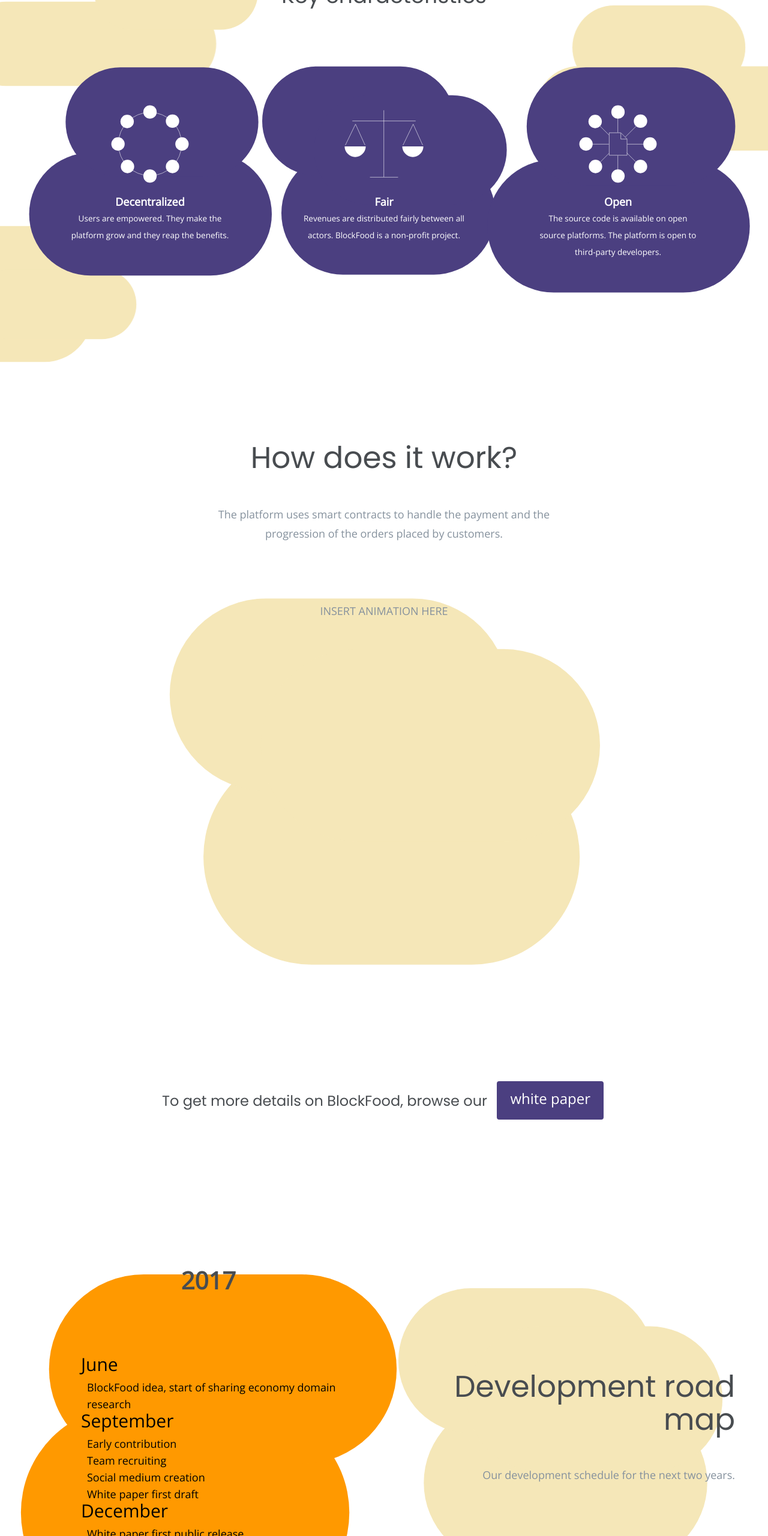
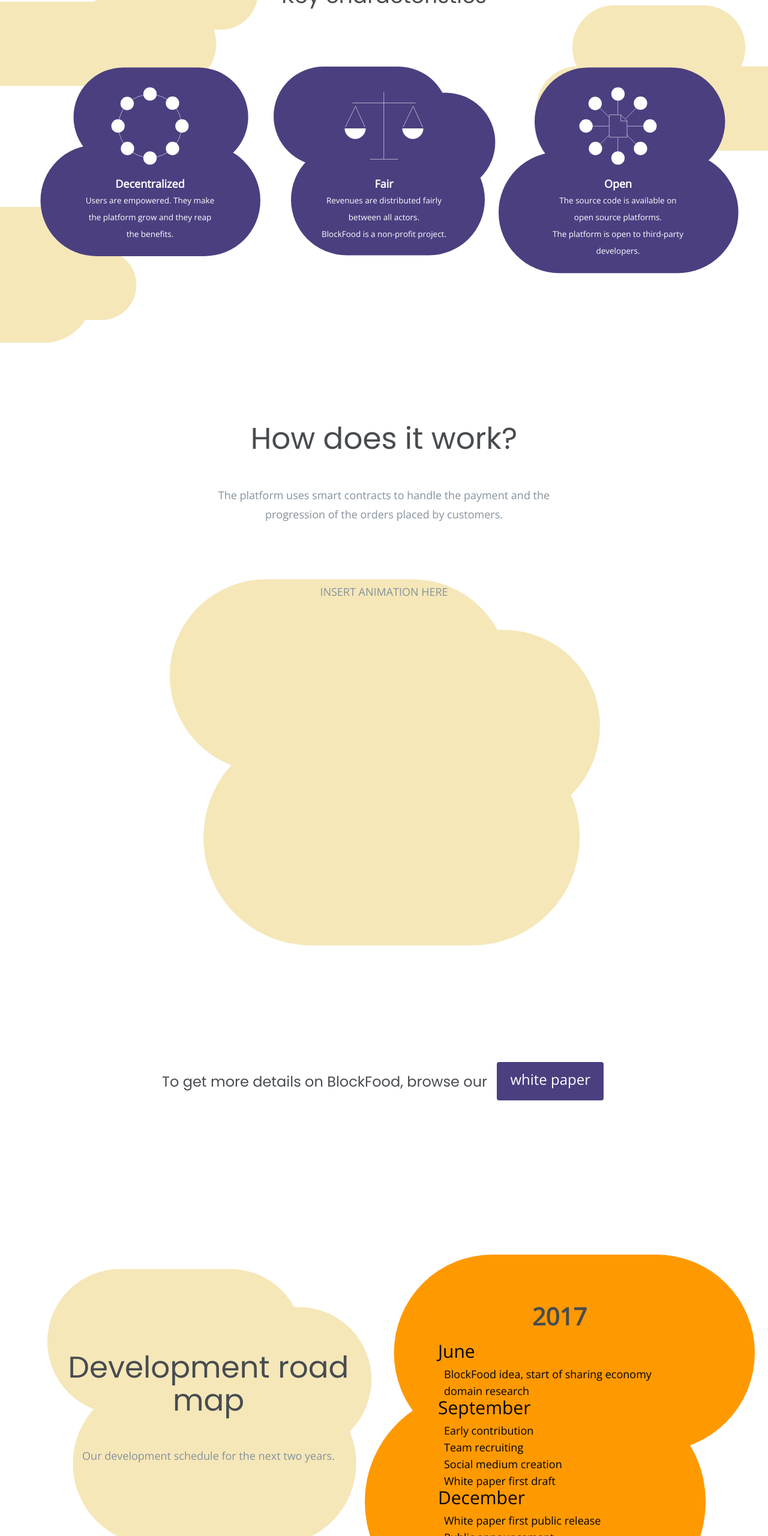
Before and after one commit to BlockFood/blockfood-io, a plain HTML site: page blockfood.io/index.html in a window 1280 px wide. Shown: the part 1260-3820 px from the top of the page at 60% size. Drawn offline with nearby package versions, Linux system fonts and the light colour scheme; files whose address does not match are found by name.

Commit message:
fix key characteristics

```diff
--- a/blockfood.io/css/style.css
+++ b/blockfood.io/css/style.css
@@ -645,7 +645,6 @@
   }
 }
 
-
 .bfio-characteristics {
   position: relative;
 }
@@ -699,15 +698,17 @@
 .yellow.cloud {
   stroke: #F5E7B8;
 }
+
 .purple.cloud {
   stroke: #4B3F80;
 }
+
 .orange.cloud {
   stroke: #ff9900;
 }
 
 .animation-container {
-  width:  100%;
+  width:      100%;
   min-height: 600px;
 }
 
@@ -730,7 +731,6 @@
   font-weight: 300;
 }
 
-
 #bfio-team .bfio-project-item .bfio-text {
   padding:    30px 10px 10px 20px;
   text-align: center;
@@ -754,33 +754,36 @@
 }
 
 #bfio-team .bfio-project-item.image-popup {
-  background: rgba(255,255,255,0.5);
-  border: 2px dashed #4b3f80;
+  background:    rgba(255, 255, 255, 0.5);
+  border:        2px dashed #4b3f80;
   border-radius: 10px;
   margin-bottom: 20px;
 }
 
 #bfio-team .description {
-  transform: scale(0);
-  height: 0px;
-  overflow: hidden;
+  transform:  scale(0);
+  height:     0px;
+  overflow:   hidden;
   transition: 1s all;
 }
+
 #bfio-team .toggle {
   cursor: pointer;
 }
+
 #bfio-team .with-description .description {
   transform: scale(1);
-  height: 370px;
-}
+  height:    370px;
+}
+
 #bfio-team .with-description .toggle {
   display: none;
 }
 
 #bfio-team .photo {
-  border-top-left-radius: 8px;
+  border-top-left-radius:  8px;
   border-top-right-radius: 8px;
-  border: 1px solid rgba(0,0,0,0.2);
+  border:                  1px solid rgba(0, 0, 0, 0.2);
 }
 
 .bfio-feature .bfio-icon .icon {
@@ -791,8 +794,8 @@
 .bfio-feature {
   text-align:    center;
   border-radius: 20px;
-  margin-top:    50px;
-  margin-bottom: 50px;
+  margin-top:    20px;
+  margin-bottom: 20px;
   color:         white;
 }
 
@@ -802,14 +805,18 @@
 }
 
 #bfio-features .btn {
-  font-size: inherit;
-  margin-left: 10px;
+  font-size:      inherit;
+  margin-left:    10px;
   padding-bottom: 16px;
 }
 
 .bfio-feature .description {
   font-size: 75%;
-  margin:    0 42px;
+}
+
+.bfio-feature .description-container {
+  display: inline-block;
+  width: 220px;
 }
 
 .bfio-feature svg.cloud {
@@ -826,11 +833,6 @@
   animation-timing-function: ease-in-out;
 }
 
-@media screen and (max-width: 768px) {
-  .bfio-feature .description {
-    margin: 0 28vw;
-  }
-}
 
 #bfio-testimonials.boredr-top {
   border-top: 1px solid #f0f2f3;
@@ -953,7 +955,7 @@
 }
 
 #bfio-subscribe {
-  padding:    3em 0;
+  padding: 3em 0;
 }
 
 #bfio-subscribe h3 {
@@ -976,12 +978,11 @@
   }
 }
 
-
 #bfio-subscribe .subscribe-btn {
-  border-top-left-radius: 0;
+  border-top-left-radius:    0;
   border-bottom-left-radius: 0;
-  margin: 0;
-  width: 126px;
+  margin:                    0;
+  width:                     126px;
 }
 
 #bfio-subscribe .subscribe-email {
@@ -1575,7 +1576,7 @@
 }
 
 .bfio-country {
-  width: 30px;
+  width:  30px;
   border: 1px solid black;
 }
 
@@ -1584,24 +1585,44 @@
 }
 
 #bfio-roadmap .year {
-  color: #484c50;
-  font-size: 40px;
+  color:       #484c50;
+  font-size:   40px;
   font-weight: bold;
-  position: relative;
-  top: -112px;
-  text-align: center;
-}
+  position:    relative;
+  top:         -30px;
+  text-align:  center;
+}
+
 #bfio-roadmap .month {
-  font-size: 30px;
+  font-size:     30px;
   margin-bottom: 10px;
 }
+
 #bfio-roadmap .line {
   margin-left: 10px;
 }
+
 #bfio-roadmap .roadmap-year {
-  color: black;
-  padding: 80px 80px;
-
+  color:   black;
+  padding: 90px 90px;
+}
+
+@media screen and (max-width: 992px) {
+  #bfio-roadmap .roadmap-year {
+    padding: 120px 90px;
+  }
+}
+
+@media screen and (max-width: 992px) {
+  #bfio-roadmap .roadmap-year {
+    padding: 70px 210px;
+  }
+}
+
+@media screen and (max-width: 768px) {
+  #bfio-roadmap .roadmap-year {
+    padding: 50px 50px;
+  }
 }
 
 .bfio-role {
--- a/blockfood.io/index.html
+++ b/blockfood.io/index.html
@@ -349,7 +349,9 @@
                         </div>
                         <div class='title'>Decentralized</div>
                         <div class='description'>
-                            Users are empowered. They make the platform grow and they reap the benefits.
+                            <div class='description-container'>
+                                Users are empowered. They make the platform grow and they reap the benefits.
+                            </div>
                         </div>
                     </div>
                 </div>
@@ -367,7 +369,10 @@
                         </div>
                         <div class='title'>Fair</div>
                         <div class='description'>
-                            Revenues are distributed fairly between all actors. BlockFood is a non-profit project.
+                            <div class='description-container'>
+                                Revenues are distributed fairly between all actors.<br>
+                                BlockFood is a non-profit project.
+                            </div>
                         </div>
                     </div>
                 </div>
@@ -385,8 +390,10 @@
                         </div>
                         <div class='title'>Open</div>
                         <div class='description'>
-                            The source code is available on open source platforms. The platform is open to
-                            third-party developers.
+                            <div class='description-container'>
+                                The source code is available on open source platforms.<br>
+                                The platform is open to third-party developers.
+                            </div>
                         </div>
                     </div>
                 </div>
@@ -430,8 +437,8 @@
     <section id='bfio-roadmap' class='light'>
         <a name='roadmap'></a>
         <div class='container'>
-            <div class='row row-bottom-padded-sm'>
-                <div class='col-md-6 text-right title pull-right'>
+            <div class='row'>
+                <div class='col-md-6 text-center title'>
                     <div class='cloud-container'>
                         <svg class='cloud yellow'>
                             <use xlink:href='#cloud_06'/>
@@ -461,10 +468,13 @@
                     <div class='line'>White paper first public release</div>
                     <div class='line'>Public announcement</div>
                 </div>
+            </div>
+            <div class='row'>
+
                 <div class='col-md-6 text-left roadmap-year'>
                     <div class='cloud-container'>
                         <svg class='cloud orange'>
-                            <use xlink:href='#cloud_02'/>
+                            <use xlink:href='#cloud_04'/>
                         </svg>
                     </div>
 
@@ -488,7 +498,7 @@
                 <div class='col-md-6 text-left roadmap-year'>
                     <div class='cloud-container'>
                         <svg class='cloud orange'>
-                            <use xlink:href='#cloud_06'/>
+                            <use xlink:href='#cloud_07'/>
                         </svg>
                     </div>
                     <div class='year'>2019</div>
@@ -715,9 +725,9 @@
             <div class='row row-bottom-padded-md'>
                 <div class='col-md-6 text-center'>
                     <h2 class='bfio-sublead'>Subscribe</h2>
-                    <div class="input-group mb-2 mb-sm-0">
-                        <div class="input-group-addon">@</div>
-                        <input type="email" class="form-control subscribe-email" placeholder="Enter your email">
+                    <div class='input-group mb-2 mb-sm-0'>
+                        <div class='input-group-addon'>@</div>
+                        <input type='email' class='form-control subscribe-email' placeholder='Enter your email'>
                         <input value='Subscribe' class='btn btn-primary subscribe-btn' type='submit'>
                     </div>
                 </div>
```
